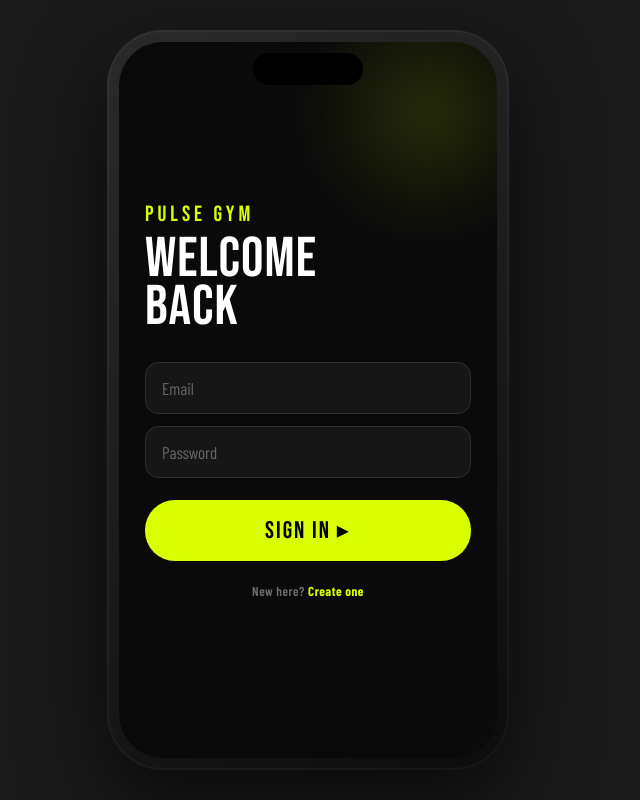
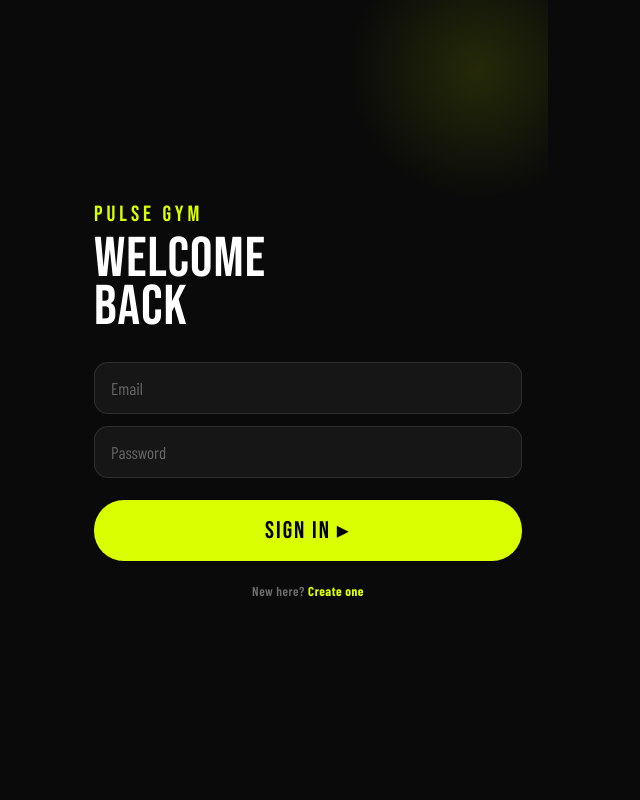
Before and after one commit to RaphVIBE/Gym, a React (Vite) app: page / in a window 1280 px wide. Shown: the whole page, without its empty margins (332-972 px from the left). Built offline with nearby package versions, Linux system fonts and the light colour scheme; no server answers.

Commit message:
Full-screen layout — remove device frame

```diff
--- a/src/PhoneFrame.jsx
+++ b/src/PhoneFrame.jsx
@@ -1,27 +1,10 @@
-// iOS-style device frame — wraps the app screen at 402 × 874 (logical),
-// scaled to fit smaller viewports.
+// Full-screen app shell. Fills the viewport edge-to-edge on mobile; on wide
+// screens it centers a phone-width column (no device frame).
 export default function PhoneFrame({ children }) {
   return (
-    <div style={{ minHeight: '100vh', display: 'flex', alignItems: 'center', justifyContent: 'center', padding: 30, boxSizing: 'border-box', background: '#1a1a1a' }}>
-      <div style={{
-        position: 'relative',
-        width: 402,
-        height: 874,
-        maxHeight: 'calc(100vh - 60px)',
-        aspectRatio: '402 / 874',
-        borderRadius: 56,
-        padding: 12,
-        background: 'linear-gradient(145deg,#2a2a2a,#0d0d0d)',
-        boxShadow: '0 30px 80px rgba(0,0,0,0.6), inset 0 0 0 2px rgba(255,255,255,0.04)',
-        boxSizing: 'border-box',
-        flexShrink: 0,
-      }}>
-        {/* screen */}
-        <div style={{ position: 'relative', width: '100%', height: '100%', borderRadius: 44, overflow: 'hidden', background: '#0A0A0A' }}>
-          {/* dynamic island */}
-          <div style={{ position: 'absolute', top: 11, left: '50%', transform: 'translateX(-50%)', width: 110, height: 32, borderRadius: 18, background: '#000', zIndex: 200 }} />
-          {children}
-        </div>
+    <div style={{ width: '100%', height: '100dvh', background: '#0A0A0A', display: 'flex', justifyContent: 'center' }}>
+      <div style={{ position: 'relative', width: '100%', maxWidth: 480, height: '100dvh', background: '#0A0A0A', overflow: 'hidden' }}>
+        {children}
       </div>
     </div>
   )
--- a/src/index.css
+++ b/src/index.css
@@ -1,7 +1,8 @@
 * { box-sizing: border-box; }
+html, body, #root { height: 100%; }
 body {
   margin: 0;
-  background: #1a1a1a;
+  background: #0A0A0A;
   font-family: 'Barlow Condensed', sans-serif;
 }
 *::-webkit-scrollbar { display: none; }
```
